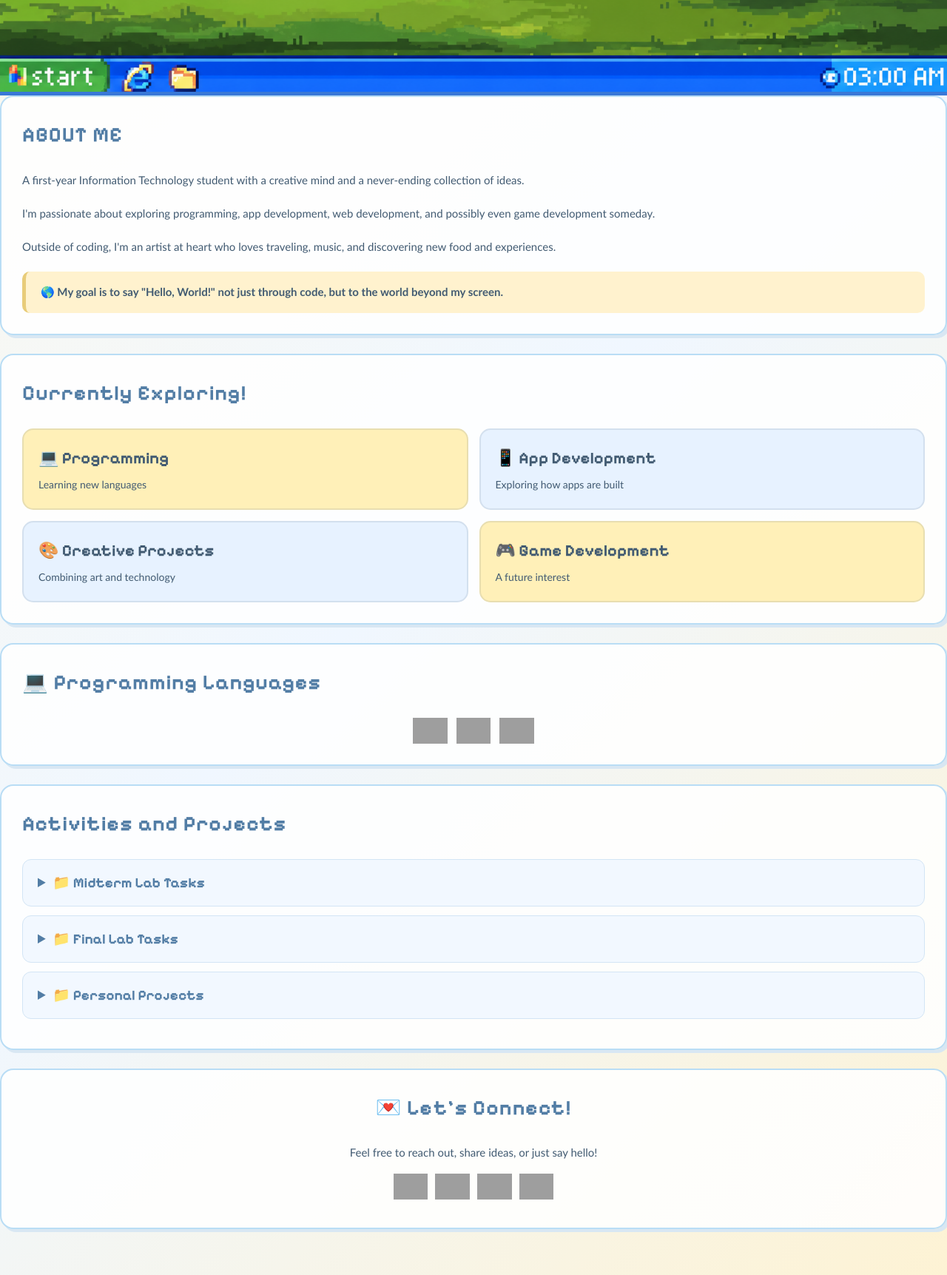
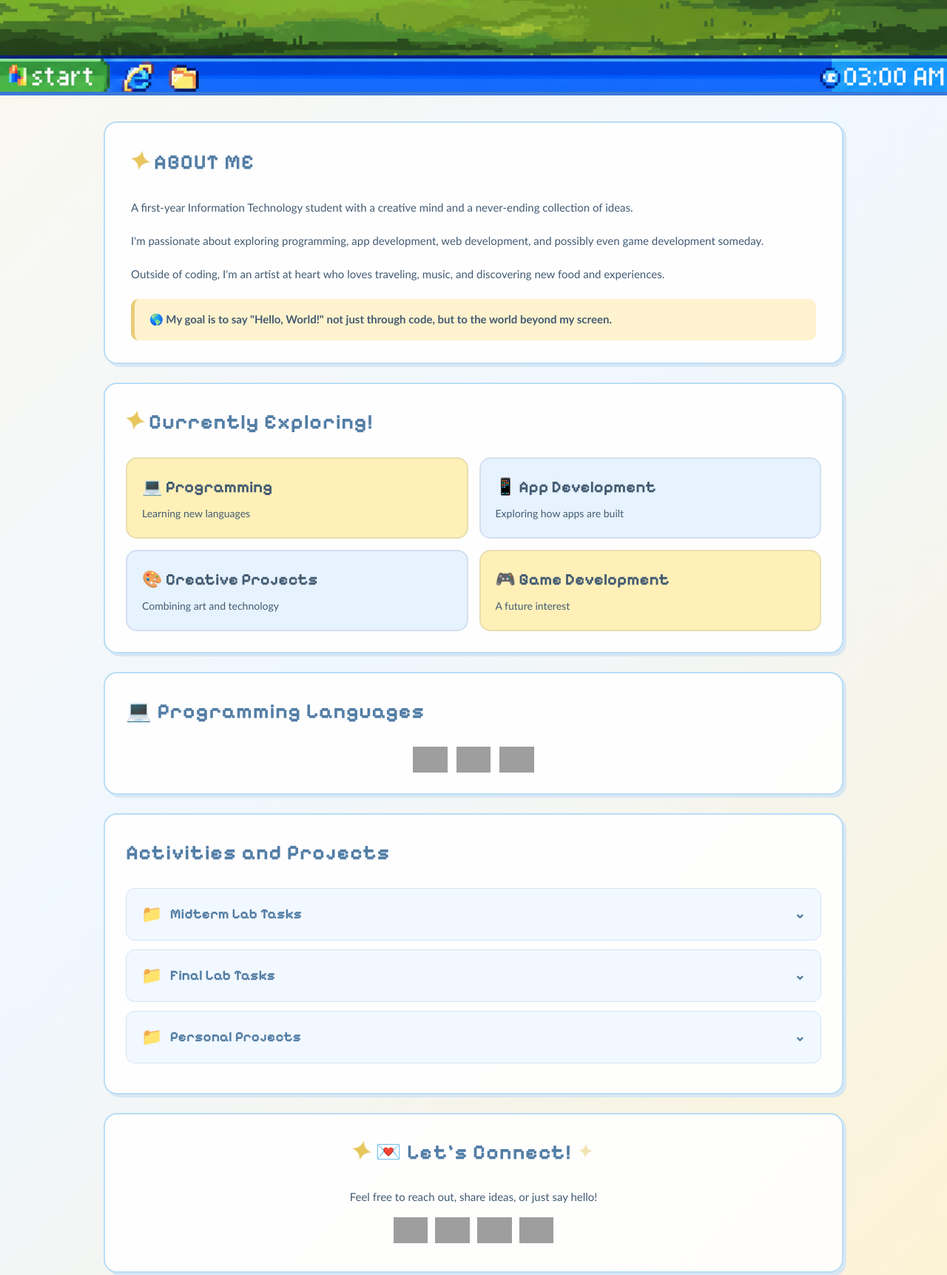
Before and after one commit to gellie-miranda/GJava_Projects, a plain HTML site: page MyPortfolio/index.html in a window 1280 px wide. Shown: the part 596-2319 px from the top of the page at 74% size. Drawn offline with Linux system fonts and the light colour scheme; grey boxes are pictures that could not be loaded.

Commit message:
Update index.html

```diff
--- a/MyPortfolio/index.html
+++ b/MyPortfolio/index.html
@@ -1,30 +1,17 @@
 
 <!DOCTYPE html>
 <html lang="en">
-
 <head>
   <meta charset="UTF-8">
-  <meta name="viewport"
-        content="width=device-width, initial-scale=1.0">
-
+  <meta name="viewport" content="width=device-width, initial-scale=1.0">
   <title>HelloWorld.exe | Gellie's Portfolio</title>
 
   <!-- PIXEL FONTS -->
-  <link rel="preconnect"
-        href="https://fonts.googleapis.com">
-
-  <link rel="preconnect"
-        href="https://fonts.gstatic.com"
-        crossorigin>
-
-  <link
-    href="https://fonts.googleapis.com/css2?family=Pixelify+Sans:wght@400;500;600;700&family=VT323&display=swap"
-    rel="stylesheet">
+  <link rel="preconnect" href="https://fonts.googleapis.com">
+  <link rel="preconnect" href="https://fonts.gstatic.com" crossorigin>
+  <link href="https://fonts.googleapis.com/css2?family=Pixelify+Sans:wght@400;500;600;700&family=VT323&display=swap" rel="stylesheet">
 
   <style>
-
-    /* GENERAL SETTINGS */
-
     * {
       box-sizing: border-box;
     }
@@ -42,42 +29,10 @@
         #FFF2CE 100%
       );
       color: #425B72;
-      font-family: "Pixelify Sans",
-                   "Trebuchet MS",
-                   sans-serif;
+      font-family: "Pixelify Sans", "Trebuchet MS", sans-serif;
       font-size: 17px;
       line-height: 1.7;
     }
-
-
-/* ABOUT ME WINDOW */
-
-.about-me {
-  background: rgba(255, 255, 255, 0.92);
-  border: 2px solid #B9DDF5;
-  border-radius: 18px;
-  padding: 30px 35px;
-  margin-bottom: 25px;
-
-  box-shadow: 4px 4px 0 #D8E7F3;
-}
-
-.about-me h2 {
-  margin-top: 0;
-  color: #527DA5;
-  font-family: "Pixelify Sans", sans-serif;
-  font-size: 28px;
-}
-
-.about-me p {
-  margin-bottom: 18px;
-  line-height: 1.8;
-}
-
-.about-me .quote {
-  margin-top: 20px;
-}
-
 
     /* WINDOWS XP BANNER */
 
@@ -102,74 +57,85 @@
       margin: 35px auto;
     }
 
-    /* WELCOME SECTION */
 
-    .welcome {
-      text-align: center;
-      margin-bottom: 35px;
-    }
-
-    .welcome h1 {
-      font-size: clamp(28px, 5vw, 45px);
-      letter-spacing: 1px;
-      color: #355F9A;
-      margin-bottom: 5px;
-    }
-
-    .welcome p {
-      color: #71869B;
-      font-size: 19px;
-    }
-
-    .welcome small {
-      color: #527DA5;
-      font-size: 15px;
-    }
 
     /* PASTEL PANELS */
 
     .panel {
-      background: rgba(255, 255, 255, 0.88);
+      background: rgba(255, 255, 255, 0.92);
       border: 2px solid #B9DDF5;
       border-radius: 18px;
       padding: 28px;
       margin-bottom: 25px;
-
-      box-shadow:
-        4px 4px 0 #D8E7F3;
+      box-shadow: 4px 4px 0 #D8E7F3;
     }
 
     .panel h2 {
       margin-top: 0;
+      color: #527DA5;
       font-size: 28px;
       letter-spacing: 1px;
-      color: #527DA5;
     }
 
     .panel p {
-      font-family: "Trebuchet MS",
-                   Arial,
-                   sans-serif;
+      font-family: "Trebuchet MS", Arial, sans-serif;
       font-size: 15px;
     }
 
-    /* QUOTE BOX */
+    /* ABOUT ME */
+
+    .about-me {
+      background: rgba(255, 255, 255, 0.92);
+      border: 2px solid #B9DDF5;
+      border-radius: 18px;
+      padding: 30px 35px;
+      margin-bottom: 25px;
+      box-shadow: 4px 4px 0 #D8E7F3;
+    }
+
+    .about-me p {
+      margin-bottom: 18px;
+      line-height: 1.8;
+    }
 
     .quote {
       background: #FFF2CE;
       border-left: 5px solid #E8CC79;
       border-radius: 10px;
       padding: 15px 20px;
-
-      font-family: "Trebuchet MS",
-                   Arial,
-                   sans-serif;
-
+      margin-top: 20px;
+      font-family: "Trebuchet MS", Arial, sans-serif;
       font-size: 15px;
       font-weight: bold;
     }
 
-    /* EXPLORING CARDS */
+    /* NEW: TWINKLING PIXEL STARS */
+
+    .sparkle {
+      display: inline-block;
+      color: #E8C65D;
+      font-family: "Pixelify Sans", sans-serif;
+      animation: pixelTwinkle 2s ease-in-out infinite;
+      transform-origin: center;
+    }
+
+    .sparkle:nth-of-type(2) {
+      animation-delay: 0.7s;
+    }
+
+    @keyframes pixelTwinkle {
+      0%, 100% {
+        opacity: 0.35;
+        transform: scale(0.8) rotate(0deg);
+      }
+
+      50% {
+        opacity: 1;
+        transform: scale(1.25) rotate(12deg);
+      }
+    }
+
+    /* CURRENTLY EXPLORING */
 
     .cards {
       display: grid;
@@ -180,21 +146,14 @@
     .card {
       padding: 20px;
       border-radius: 15px;
-
-      border: 2px solid
-        rgba(66, 91, 114, 0.12);
-
-      transition:
-        transform 0.2s ease,
+      border: 2px solid rgba(66, 91, 114, 0.12);
+      transition: transform 0.2s ease,
                   box-shadow 0.2s ease;
     }
 
     .card:hover {
       transform: translateY(-5px);
-
-      box-shadow:
-        0 8px 16px
-        rgba(66, 91, 114, 0.12);
+      box-shadow: 0 8px 16px rgba(66, 91, 114, 0.12);
     }
 
     .yellow {
@@ -234,15 +193,23 @@
       transform: scale(1.08);
     }
 
-    /* EXPANDABLE FOLDERS */
+    /* NEW: ANIMATED FOLDERS */
 
     details {
       background: #F2F8FF;
       border: 1px solid #D3E5F5;
       border-radius: 12px;
-
       padding: 15px 20px;
       margin-bottom: 12px;
+      transition: background 0.3s ease,
+                  border-color 0.3s ease,
+                  box-shadow 0.3s ease;
+    }
+
+    details[open] {
+      background: #FFFFFF;
+      border-color: #A9CDEB;
+      box-shadow: 3px 3px 0 #E7F2FF;
     }
 
     summary {
@@ -250,10 +217,66 @@
       font-size: 19px;
       font-weight: bold;
       color: #527DA5;
+      list-style: none;
+      display: flex;
+      align-items: center;
+      gap: 10px;
+      user-select: none;
+    }
+
+    summary::-webkit-details-marker {
+      display: none;
     }
 
     summary:hover {
       color: #2455A0;
+    }
+
+    summary:focus-visible {
+      outline: 2px solid #3978D7;
+      outline-offset: 5px;
+      border-radius: 4px;
+    }
+
+    .folder-icon {
+      display: inline-block;
+      font-size: 23px;
+      transition: transform 0.25s ease;
+    }
+
+    details[open] .folder-icon {
+      transform: rotate(-8deg) scale(1.1);
+    }
+
+    .folder-arrow {
+      margin-left: auto;
+      transition: transform 0.3s ease;
+    }
+
+    details[open] .folder-arrow {
+      transform: rotate(180deg);
+    }
+
+    /* Folder contents reveal smoothly */
+
+    .folder-content {
+      padding-top: 5px;
+    }
+
+    details[open] .folder-content {
+      animation: folderReveal 0.35s ease-out both;
+    }
+
+    @keyframes folderReveal {
+      from {
+        opacity: 0;
+        transform: translateY(-10px);
+      }
+
+      to {
+        opacity: 1;
+        transform: translateY(0);
+      }
     }
 
     details a {
@@ -276,10 +299,7 @@
       width: 100%;
       border-collapse: collapse;
       margin-top: 15px;
-
-      font-family: "Trebuchet MS",
-                   Arial,
-                   sans-serif;
+      font-family: "Trebuchet MS", Arial, sans-serif;
       font-size: 14px;
     }
 
@@ -350,13 +370,11 @@
       width: 220px;
       height: 14px;
       margin: 15px auto;
-
       background: #DCE8F3;
       border: 2px solid #A8C5DE;
       border-radius: 20px;
       overflow: hidden;
     }
-
 
     .progress-fill {
       width: 0%;
@@ -379,24 +397,15 @@
       }
     }
 
-@media (prefers-reduced-motion: reduce) {
-  .progress-fill {
-    animation: none;
-    width: 65%;
-  }
-}
-
-
-
     /* MOBILE RESPONSIVENESS */
 
     @media (max-width: 600px) {
-
       .cards {
         grid-template-columns: 1fr;
       }
 
-      .panel {
+      .panel,
+      .about-me {
         padding: 18px;
       }
 
@@ -409,14 +418,26 @@
         font-size: 12px;
       }
 
-      .welcome p {
-        font-size: 16px;
-      }
-
       .panel h2 {
         font-size: 24px;
       }
+    }
 
+    /* ACCESSIBILITY */
+
+    @media (prefers-reduced-motion: reduce) {
+      *,
+      *::before,
+      *::after {
+        animation-duration: 0.01ms !important;
+        animation-iteration-count: 1 !important;
+        transition-duration: 0.01ms !important;
+        scroll-behavior: auto !important;
+      }
+
+      .progress-fill {
+        width: 65%;
+      }
     }
 
   </style>
@@ -427,16 +448,21 @@
   <!-- WINDOWS XP BANNER -->
 
   <header class="banner">
+    <img src="./banner.png"
+         alt="HelloWorld, I'm Gellie!">
+  </header>
 
-    <img
-      src="./banner.png"
-      alt="HelloWorld, I'm Gellie!">
+  <main class="container">
 
-  </header>
+    <!-- ABOUT ME -->
 
     <section class="panel about-me">
 
-      <h2>ABOUT ME</h2>
+      <h2>
+        <span class="sparkle" aria-hidden="true">✦</span>
+        ABOUT ME
+
+      </h2>
 
       <p>
         A first-year Information Technology student
@@ -468,7 +494,11 @@
 
     <section class="panel">
 
-      <h2>Currently Exploring!</h2>
+      <h2>
+        <span class="sparkle" aria-hidden="true">✦</span>
+        Currently Exploring!
+
+      </h2>
 
       <div class="cards">
 
@@ -493,14 +523,17 @@
         </div>
 
       </div>
-
     </section>
 
     <!-- PROGRAMMING LANGUAGES -->
 
     <section class="panel">
 
-      <h2>💻 Programming Languages</h2>
+      <h2>
+
+        💻 Programming Languages
+
+      </h2>
 
       <div class="languages">
 
@@ -517,25 +550,32 @@
           alt="HTML5">
 
       </div>
-
     </section>
 
-    <!-- SCHOOL ACTIVITIES -->
+    <!-- ACTIVITIES AND PROJECTS -->
 
     <section class="panel">
 
-      <h2>Activities and Projects</h2>
+      <h2>
 
-      <!-- MIDTERMS -->
+        Activities and Projects
 
-      <details>
+      </h2>
 
-        <summary>📁 Midterm Lab Tasks</summary>
+      <!-- MIDTERM FOLDER -->
 
+      <details class="folder">
+
+        <summary>
+          <span class="folder-icon" aria-hidden="true">📁</span>
+          Midterm Lab Tasks
+          <span class="folder-arrow" aria-hidden="true">⌄</span>
+        </summary>
+
+        <div class="folder-content">
           <div class="table-wrap">
 
             <table>
-
               <tr>
                 <th>Activity</th>
                 <th>Description</th>
@@ -546,8 +586,7 @@
                 <td>Lab Task 01</td>
                 <td>2D Array</td>
                 <td>
-                <a
-                  href="https://github.com/gellie-miranda/GJava_Projects/blob/9f2f3091a076524bf1cce9cfcabddb0d61d5630c/MIDTERMS/LabTask1_Miranda.pdf"
+                  <a href="https://github.com/gellie-miranda/GJava_Projects/blob/9f2f3091a076524bf1cce9cfcabddb0d61d5630c/MIDTERMS/LabTask1_Miranda.pdf"
                      target="_blank"
                      rel="noopener noreferrer">
                     View
@@ -559,8 +598,7 @@
                 <td>Lab Task 02</td>
                 <td>3D Array</td>
                 <td>
-                <a
-                  href="https://github.com/gellie-miranda/GJava_Projects/blob/9f2f3091a076524bf1cce9cfcabddb0d61d5630c/MIDTERMS/LabTask2_Miranda.pdf"
+                  <a href="https://github.com/gellie-miranda/GJava_Projects/blob/9f2f3091a076524bf1cce9cfcabddb0d61d5630c/MIDTERMS/LabTask2_Miranda.pdf"
                      target="_blank"
                      rel="noopener noreferrer">
                     View
@@ -572,28 +610,29 @@
                 <td>Lab Task 03</td>
                 <td>None</td>
                 <td>
-                <span class="unavailable">
-                  Unavailable
-                </span>
+                  <span class="unavailable">Unavailable</span>
                 </td>
               </tr>
-
             </table>
 
           </div>
-
+        </div>
       </details>
 
-      <!-- FINALS -->
+      <!-- FINALS FOLDER -->
 
-      <details>
+      <details class="folder">
 
-        <summary>📁 Final Lab Tasks</summary>
+        <summary>
+          <span class="folder-icon" aria-hidden="true">📁</span>
+          Final Lab Tasks
+          <span class="folder-arrow" aria-hidden="true">⌄</span>
+        </summary>
 
+        <div class="folder-content">
           <div class="table-wrap">
 
             <table>
-
               <tr>
                 <th>Activity</th>
                 <th>Description</th>
@@ -604,38 +643,44 @@
                 <td>Final Task 01</td>
                 <td>Description</td>
                 <td>
-                <span class="unavailable">
-                  Unavailable
-                </span>
+                  <span class="unavailable">Unavailable</span>
                 </td>
               </tr>
-
             </table>
 
           </div>
-
+        </div>
       </details>
 
-      <!-- PERSONAL PROJECTS -->
+      <!-- PERSONAL PROJECTS FOLDER -->
 
-      <details>
+      <details class="folder">
 
-        <summary>📁 Personal Projects</summary>
+        <summary>
+          <span class="folder-icon" aria-hidden="true">📁</span>
+          Personal Projects
+          <span class="folder-arrow" aria-hidden="true">⌄</span>
+        </summary>
 
+        <div class="folder-content">
           <p>
             My future creative and programming
             projects will appear here!
           </p>
+        </div>
 
       </details>
-
     </section>
 
     <!-- LET'S CONNECT -->
 
     <section class="panel connect">
 
-      <h2>💌 Let's Connect!</h2>
+      <h2>
+        <span class="sparkle" aria-hidden="true">✦</span>
+        💌 Let's Connect!
+        <span class="sparkle" aria-hidden="true">✦</span>
+      </h2>
 
       <p>
         Feel free to reach out, share ideas,
@@ -675,7 +720,6 @@
         </a>
 
       </div>
-
     </section>
 
   </main>
@@ -698,5 +742,20 @@
 
   </footer>
 
+  <!-- NEW: FOLDER ICON ANIMATION -->
+
+  <script>
+    document.querySelectorAll("details.folder").forEach(folder => {
+      const icon = folder.querySelector(".folder-icon");
+
+      function updateFolderIcon() {
+        icon.textContent = folder.open ? "📂" : "📁";
+      }
+
+      folder.addEventListener("toggle", updateFolderIcon);
+      updateFolderIcon();
+    });
+  </script>
+
 </body>
 </html>
```
Lines whose indentation alone changed are shown as unchanged.
